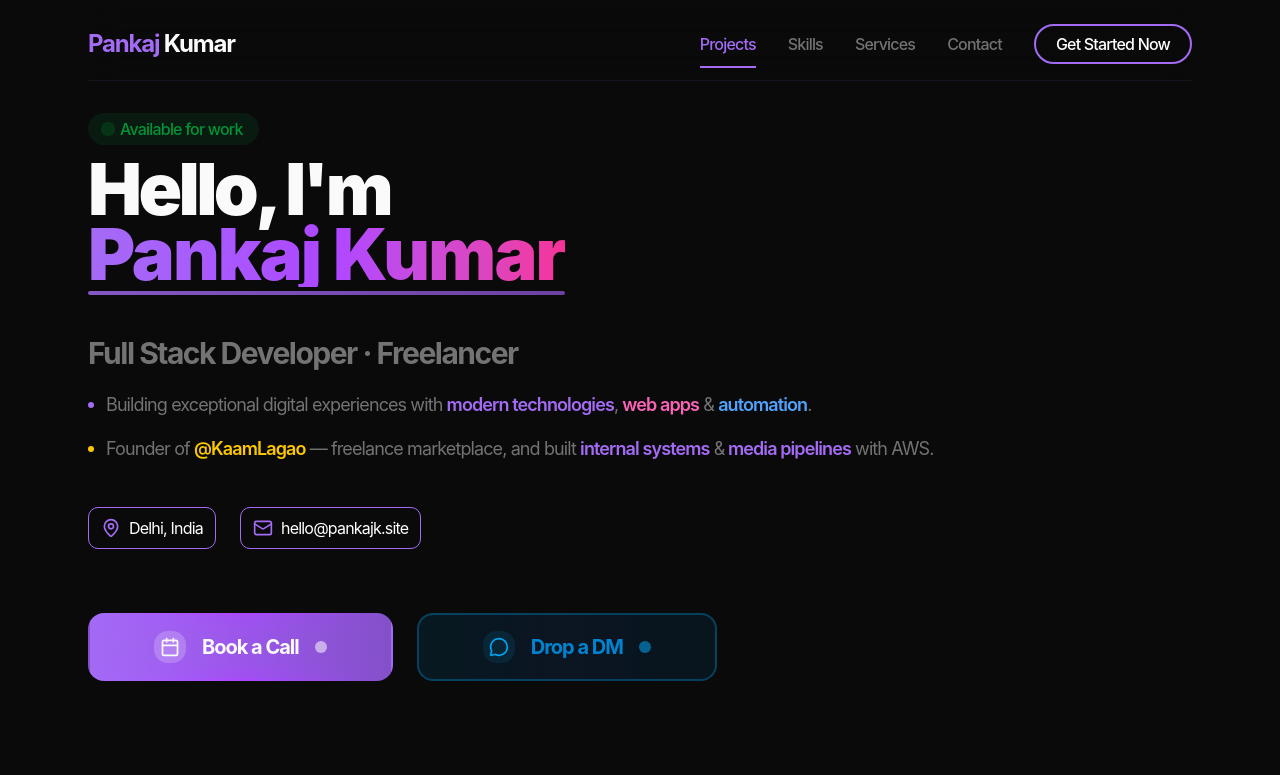
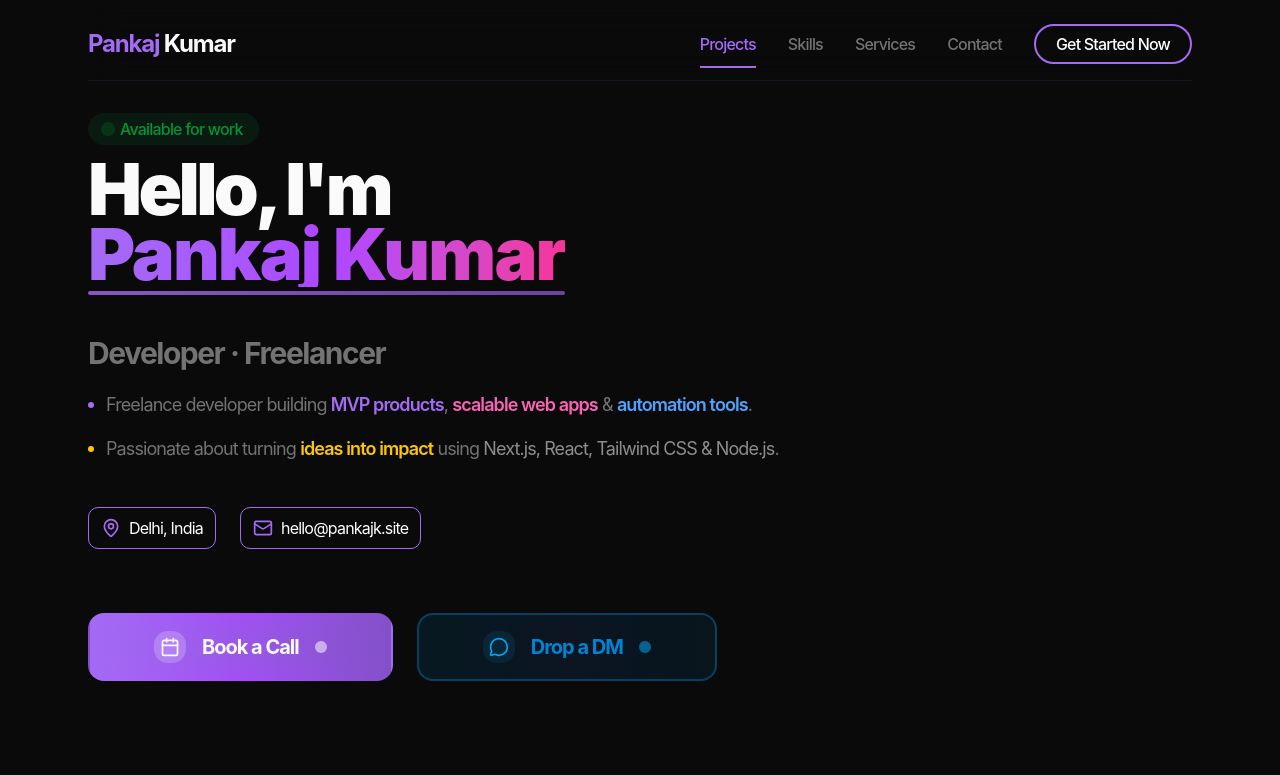
Before and after one commit to bytescom/my-portfolio, a Next.js app: page / in a window 1280 px wide. Shown: the top 775 px of the page. Built offline with nearby package versions, Linux system fonts and the light colour scheme.

Commit message:
minor correction

```diff
--- a/components/Navbar.js
+++ b/components/Navbar.js
@@ -133,7 +133,7 @@ export default function Navbar() {
           </button>
         ))}
 
-        <a href="mailto:hello@pankajk.site" class="btn41-43 btn-43 pt-10">
+        <a href="mailto:hello@pankajk.site" className="btn41-43 btn-43 pt-10">
           Get Started Now
         </a>
       </div>
--- a/components/Portfolio.js
+++ b/components/Portfolio.js
@@ -112,31 +112,29 @@ export default function Portfolio() {
 
                 <div className="space-y-2 pt-6">
                   <p className="text-xl sm:text-2xl md:text-3xl font-bold text-muted-foreground lg:pt-2">
-                    Full Stack Developer · Freelancer
+                    Developer · Freelancer
                   </p>
                 </div>
 
-                {/* Key Highlights */}
                 <div className="flex flex-col justify-start gap-4 pt-1 pb-4">
-                  {/* Line 1 */}
                   <div className="flex items-center gap-3 text-base sm:text-lg">
                     <div className="hidden sm:block w-1.5 h-1.5 bg-primary rounded-full"></div>
                     <span className="text-muted-foreground">
-                      Building exceptional digital experiences with{" "}
-                      <span className="text-primary font-semibold">modern technologies</span>,{" "}
-                      <span className="text-pink-400 font-semibold">web apps</span> &{" "}
-                      <span className="text-blue-400 font-semibold">automation</span>.
+                      Freelance developer building{" "}
+                      <span className="text-primary font-semibold">MVP products</span>,{" "}
+                      <span className="text-pink-400 font-semibold">scalable web apps</span> &{" "}
+                      <span className="text-blue-400 font-semibold">automation tools</span>.
                     </span>
                   </div>
 
-                  {/* Line 2 */}
                   <div className="flex items-center gap-3 text-base sm:text-lg">
                     <div className="hidden sm:block w-1.5 h-1.5 bg-yellow-400 rounded-full"></div>
                     <span className="text-muted-foreground">
-                      Founder of{" "}
-                      <span className="text-yellow-400 font-semibold">@KaamLagao</span> — freelance marketplace, and built{" "}
-                      <span className="text-primary font-semibold">internal systems</span> &
-                      <span className="text-primary font-semibold"> media pipelines</span> with AWS.
+                      Passionate about turning{" "}
+                      <span className="text-yellow-400 font-semibold">ideas into impact</span>{" "}
+                      using
+                      <span className="text-foreground/55">{" "}Next.js, React, Tailwind CSS & Node.js</span>
+                      .
                     </span>
                   </div>
                 </div>
@@ -148,10 +146,10 @@ export default function Portfolio() {
                     <span>Delhi, India</span>
                   </div>
 
-                  <div className="flex items-center gap-2 px-2 sm:px-3 py-1.5 sm:py-2 rounded-lg border border-primary transition-all duration-300 cursor-pointer text-xs sm:text-sm md:text-base">
+                  <a href="mailto:hello@pankajk.site" className="flex items-center gap-2 px-2 sm:px-3 py-1.5 sm:py-2 rounded-lg border border-primary transition-all duration-300 cursor-pointer text-xs sm:text-sm md:text-base">
                     <Mail className="w-4 sm:w-5 h-4 sm:h-5 text-primary" />
                     <span>hello@pankajk.site</span>
-                  </div>
+                  </a>
                 </div>
               </div>
 
```
